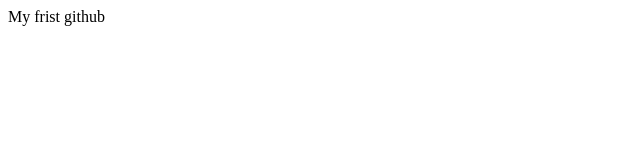
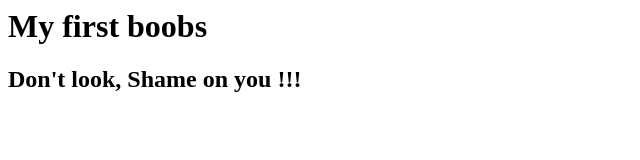
Before and after one commit to BankoPlastic/plastic, a plain HTML site: page index.html in a window 1280 px wide. Shown: the whole page, without its empty margins (0-640 px from the left). Drawn offline with Linux system fonts and the light colour scheme.

Commit message:
Update index.html

```diff
--- a/index.html
+++ b/index.html
@@ -1,7 +1,9 @@
 <html>
     <body>
         <div>
-            My frist github
+            <h1>My first boobs</h1>
+            <h2> Don't look, Shame on you !!! <h2>
+
         </div>
     </body>
 </html>
```
